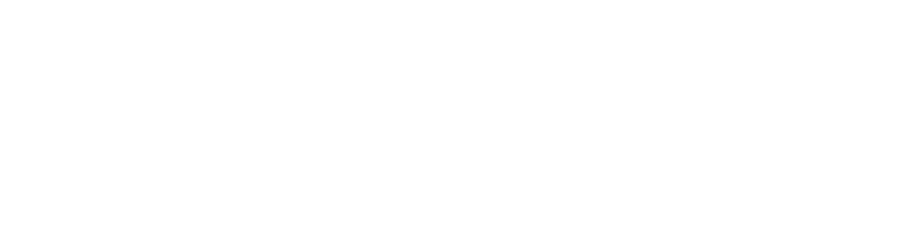
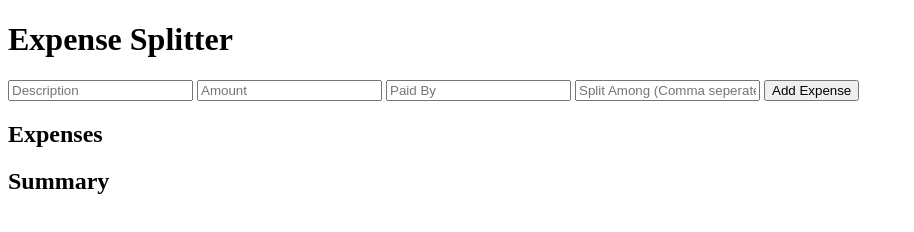
Before and after one commit to MahimaMadhukar/ExpenseSplitter, a plain HTML site: page index.html in a window 1280 px wide. Shown: the whole page, without its empty margins (0-914 px from the left). Drawn offline with Linux system fonts and the light colour scheme.

Commit message:
add Expense Splitter to html

```diff
--- a/index.html
+++ b/index.html
@@ -6,6 +6,19 @@
     <title>Expense Splitter</title>
 </head>
 <body>
+    <h1>Expense Splitter</h1>
+    <form action="" id="expense-form">
+        <input type="text" id="description" placeholder="Description" required>
+        <input type="number" id="amount" placeholder="Amount" required>
+        <input type="text" id="paidBy" placeholder="Paid By" required>
+        <input type="text" id="splitAmong" placeholder="Split Among (Comma seperated)">
+        <button type="submit">Add Expense</button>
+    </form>
 
+    <h2>Expenses</h2>
+    <ul id="expense-list"></ul>
+
+    <h2>Summary</h2>
+    <ul id="Summary-list"></ul>
 </body>
 </html>
```
